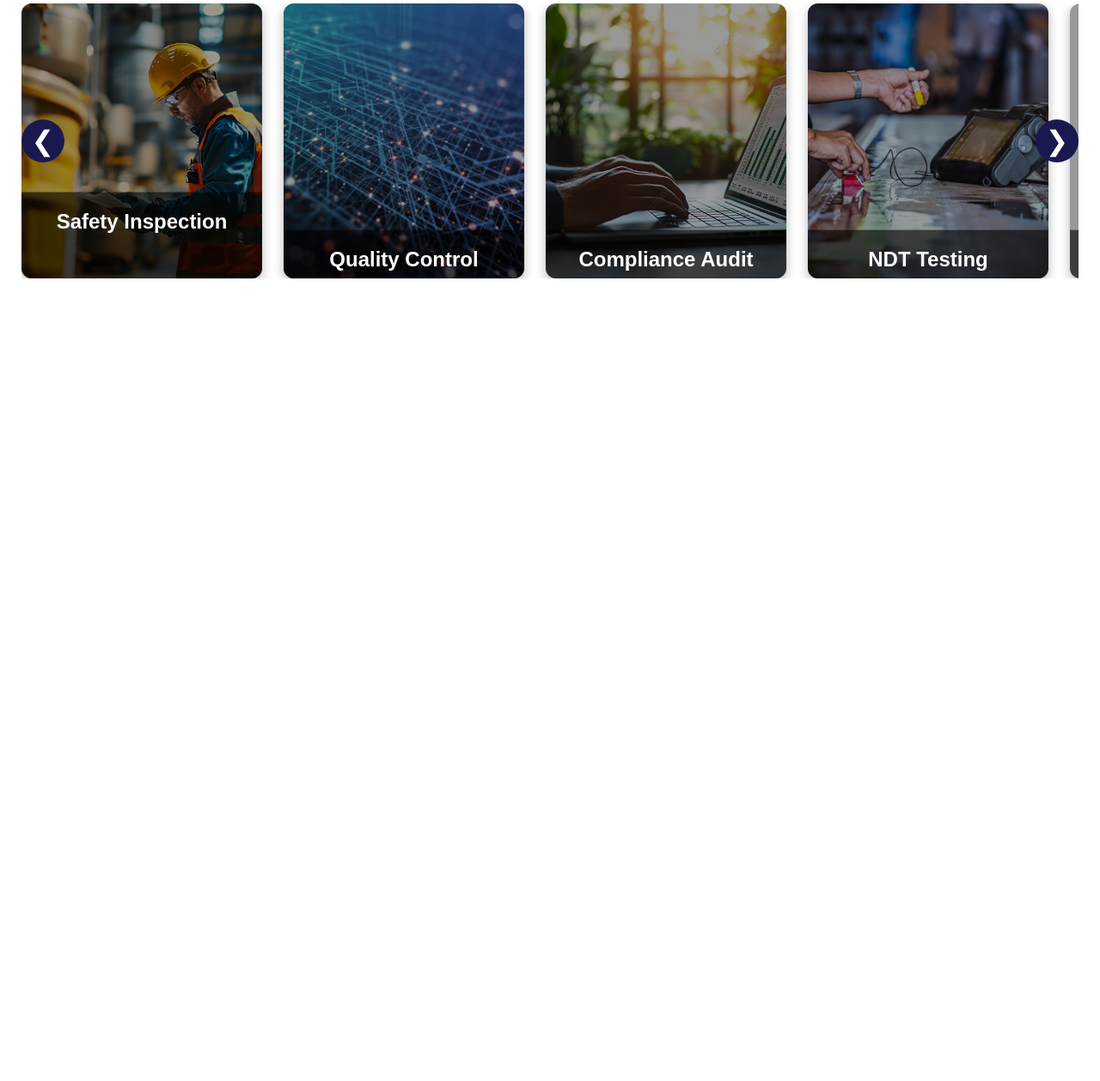
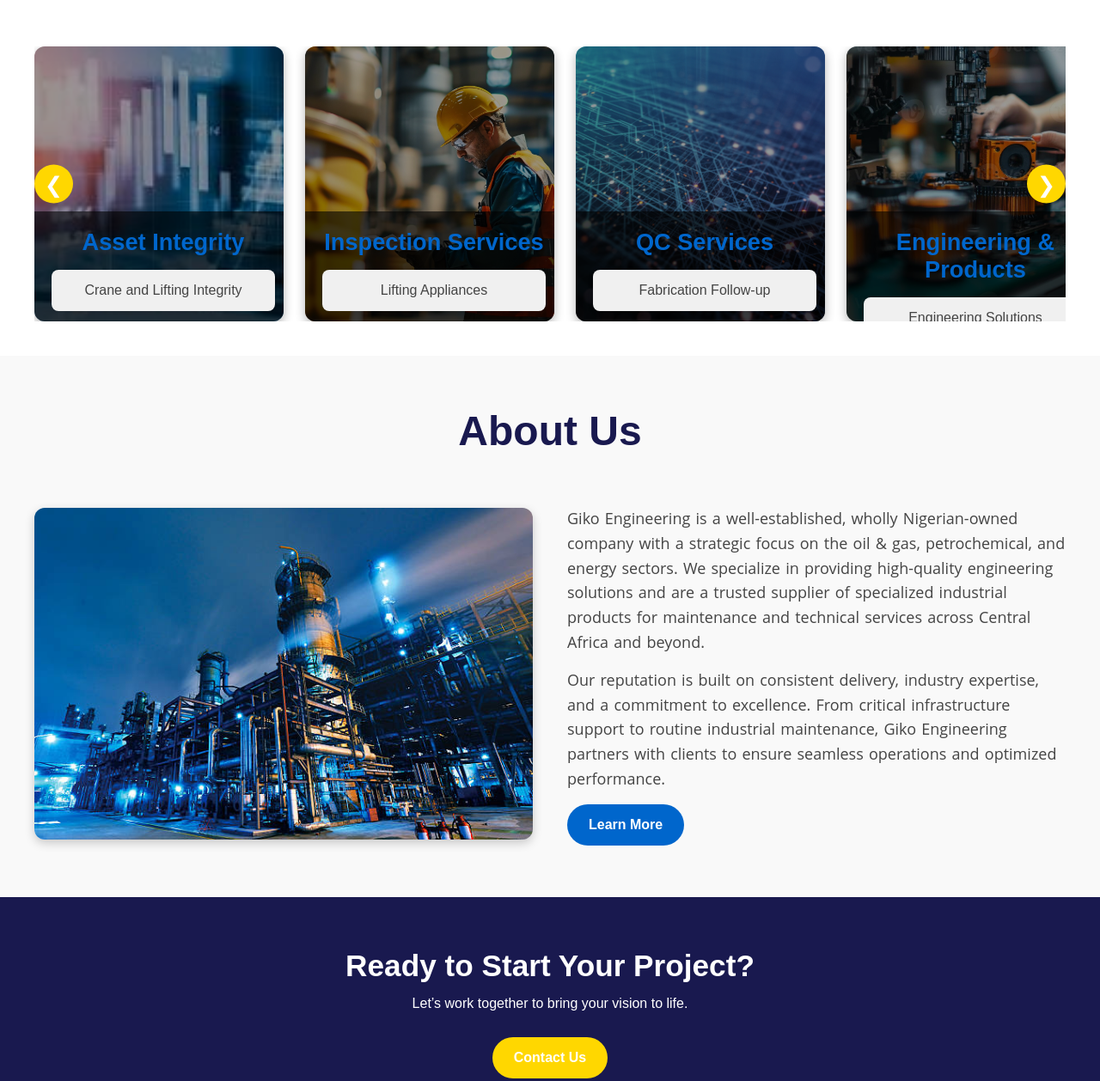
Before and after one commit to Osatohamwen/Giko, a plain HTML site: page index.html in a window 1280 px wide. Shown: the part 1047-2305 px from the top of the page at 86% size. Before the commit the page ends 1411 px from the top, so only its background shows below. Drawn offline with Linux system fonts and the light colour scheme; a web font is replaced by a local one.

Commit message:
Fixed bugs and updated code

```diff
--- a/index.css
+++ b/index.css
@@ -51,6 +51,7 @@ h1, h2, h3 {
 }
 .logo-img {
     display: none;
+
 }
 
 /* Navigation */
@@ -128,14 +129,15 @@ h1, h2, h3 {
     background: none;
     border: none;
     cursor: pointer;
-    color: rgba(255, 224, 27, 1);
+    color: #ffd700;
     font-size: 18px;
     padding: 10px 12px;
 }
 .search-hidden-box input:focus{
     border: none;
-    background-color: transparent;
+    background: transparent;
     color: white;
+    outline: 1px solid #fff;
 }
 .search-close {
     position: absolute;
@@ -248,21 +250,26 @@ h1, h2, h3 {
 }
 
 /* Buttons */
+.contact-btn, .about-btn, .cta-btn {
+    border-radius: 25px;
+    color: white;
+    font-family: var(--heading-font);
+    font-size: 0.9rem;
+    font-weight: bold;
+    cursor: pointer;
+    transition: all 0.3s ease;
+}
 .contact-btn {
     display: flex;
     align-items: center;
     justify-content: center;
-    padding: 10px 8px;
     background-color: #19194f;
     border: 1px solid #19194f;
+    padding: 10px 8px;
+}
+
+.get-in-touch {
     border-radius: 5px;
-    color: white;
-    font-family: var(--heading-font);
-    font-size: 0.9rem;
-    cursor: pointer;
-    transition: all 0.3s ease;
-}
-.get-in-touch {
     width: 90%;
     height: 60px;
     font-size: 1.2rem;
@@ -300,7 +307,7 @@ h1, h2, h3 {
     100% { transform: translateX(-50%); }
 }
 .services-section {
-  padding: 40px 25px;
+  padding: 40px;
 /*  background-color: rgba(255, 255, 255, 0.9);*/
   text-align: center;
 }
@@ -308,7 +315,7 @@ h1, h2, h3 {
 .services-carousel-wrapper {
   position: relative;
   overflow: hidden;
-  margin-top: 40px;
+  margin-top: 30px;
 }
 
 .services-carousel {
@@ -319,7 +326,7 @@ h1, h2, h3 {
 
 .service-card {
     position: relative;
-  width: 280px;
+    width: 290px;
     height: 320px;
     background-size: cover;
     background-position: center;
@@ -328,6 +335,8 @@ h1, h2, h3 {
     overflow: hidden;
     box-shadow: 0 4px 12px rgba(0, 0, 0, 0.3);
     cursor: pointer;
+    display: flex;
+    flex-direction: column;
 }
 
 .overlay-service {
@@ -340,15 +349,19 @@ h1, h2, h3 {
 
 .service-content {
     position: absolute;
+    top: 0;
     bottom: 0;
     left: 0;
     right: 0;
     background: rgba(0, 0, 0, 0.6);
+    font-family: var(--heading-font);
     color: #fff;
     padding: 20px;
     transform: translateY(60%);
     transition: transform 0.4s ease;
     z-index: 2;
+    overflow-y: auto;
+    padding-right: 10px; /* avoid scrollbar overlap */
 }
 
 .service-card:hover .service-content {
@@ -357,15 +370,17 @@ h1, h2, h3 {
 
 .service-content h3 {
   margin: 0 0 10px;
-  font-size: 1.5rem;
+  font-size: 1.7rem;
+  color: #0066cc;
 }
 
-.service-content p,
-.service-content a {
+.service-content p {
     opacity: 0;
     transition: opacity 0.3s ease;
     font-size: 1rem;
-    font-family: var(--body-font);
+    font-family: var(--other-font);
+    color: #fff;
+    padding: 5px 0
 }
 
 .service-card:hover .service-content p,
@@ -373,17 +388,22 @@ h1, h2, h3 {
   opacity: 1;
 }
 
-.service-content a {
-  color: #ffd700;
-  text-decoration: underline;
-  font-size: 14px;
+.service-content::-webkit-scrollbar {
+    width: 6px;
 }
 
+.service-content::-webkit-scrollbar-thumb {
+    background-color: rgba(255, 255, 255, 0.5);
+
+    border-radius: 10px;
+}
+
+
 .service-h1 {
-    font-size: 2rem;
     color: #19194f;
-    font-family: var(--other-font);
-    /*    margin: 0 0 20px 0;*/
+    font-family: var(--heading-font);
+    margin: 30px 0 60px 0;
+    font-size: 2rem
 }
 
 .arrow {
@@ -393,18 +413,16 @@ h1, h2, h3 {
     position: absolute;
     top: 50%;
     transform: translateY(-50%);
-    background: #19194f;
+    background: #ffd700;
     border: none;
-    height: 50px;
-    width: 50px;
+    height: 45px;
+    width: 45px;
     border-radius: 50%;
-    font-size: 2rem;
+    font-size: 1.6rem;
     color: #fff;
     cursor: pointer;
     z-index: 5;
 }
-
-
 .arrow.left {
   left: 0;
 }
@@ -413,14 +431,145 @@ h1, h2, h3 {
   right: 0;
 }
 
+.decorative-list {
+  list-style: none;
+  padding: 0;
+  margin: 1rem 0;
+  max-width: 400px;
+}
 
-.read-more {
+.decorative-list li {
+  background: #f0f0f0;
+  margin-bottom: 15px;
+  border-radius: 8px;
+  overflow: hidden;
+  box-shadow: 0 2px 6px rgba(0, 0, 0, 0.1);
+  transition: transform 0.2s ease;
+}
+
+.decorative-list li:hover {
+  transform: translateY(-2px);
+}
+
+.decorative-list a {
+  display: block;
+  padding: 15px 20px;
+  color: #444;
+  text-decoration: none;
+  font-weight: 500;
+  position: relative;
+  transition: color 0.3s ease;
+}
+
+.decorative-list a::after {
+  content: '→';
+  position: absolute;
+  right: 20px;
+  opacity: 0;
+  transition: opacity 0.3s, right 0.3s;
+}
+
+.decorative-list a:hover {
+  color: #0066cc;
+}
+
+.decorative-list a:hover::after {
+  opacity: 1;
+  right: 10px;
+}
+/*---------------------About Us----------------*/
+.about-us {
+  padding: 60px 25px;
+  background: #f9f9f9;
+  font-family: var(--body-font, sans-serif);
+}
+
+.about-container {
+  display: flex;
+  flex-wrap: wrap;
+  align-items: center;
+  max-width: 1200px;
+  margin: 0 auto;
+  gap: 40px;
+}
+
+.about-image {
+  flex: 1 1 400px;
+}
+
+.about-image img {
+  width: 100%;
+  border-radius: 12px;
+  box-shadow: 0 4px 12px rgba(0,0,0,0.2);
+}
+
+.about-content {
+  flex: 1 1 400px;
+}
+
+.about-us h1 {
+  font-size: 2rem;
+  color: #19194f;
+  margin-bottom: 60px;
+  text-align: center;
+}
+
+.about-content p {
+    font-size: 18px;
+    color: #444;
+    line-height: 1.6;
+    word-spacing: 1.5px;
+    margin-bottom: 15px;
+    font-family: var(--body-font);
+}
+
+.about-btn, .cta-btn {
+    padding: 15px 25px;
     display: inline-block;
-    margin-top: 10px;
-    color: blue;
-    text-decoration: underline;
-    cursor: pointer;
+    background-color: #0066cc;
+    color: #fff;
+    font-size: 1rem;
+    font-family: var(--other-font);
+    text-decoration: none;
 }
+
+.about-btn:hover {
+  background-color: #004c99;
+}
+
+/*----------- CTA Section-------------- */
+
+
+
+.cta-section {
+  background: #19194f;
+  color: #fff;
+  padding: 60px 20px;
+  text-align: center;
+}
+
+.cta-container h2 {
+  font-size: 1.8rem;
+  margin-bottom: 15px;
+}
+
+.cta-container p {
+  font-size: 1rem;
+  margin-bottom: 30px;
+  color: #fff;
+  font-family: var(--other-font);
+
+
+}
+
+.cta-btn {
+  background-color: #ffd700;
+}
+
+.cta-btn:hover {
+  background-color: #e6c200;
+}
+
 
 
 /* ------------------- Responsive Design ------------------ */
@@ -473,7 +622,7 @@ h1, h2, h3 {
 @media (min-width: 768px) {
     .header {
         padding: 20px 20px;
-        background: rgba(0, 0, 0, 0.5);
+        background: rgba(0, 0, 0, 1);
     }
 
     .logo-blue { display: none; }
@@ -532,6 +681,15 @@ h1, h2, h3 {
     .service-section {
         padding: 60px 40px;
     }
+    .about-us h1{
+        font-size: 3rem;
+    }
+    .cta-container h2{
+        font-size: 1.1rem;
+    }
+    .cta-container h2 {
+        font-size: 2.2rem;
+    }
 
 
 }
--- a/index.html
+++ b/index.html
@@ -4,7 +4,7 @@
     <meta charset="utf-8" />
     <meta name="viewport" content="width=device-width, initial-scale=1.0">
     <link rel="stylesheet" href="./index.css">
-    <!--<link rel="stylesheet" href="./form.css">-->
+    <link rel="stylesheet" href="./form.css">
     <link rel="stylesheet" href="https://cdnjs.cloudflare.com/ajax/libs/font-awesome/6.5.0/css/all.min.css">
     <link rel="preconnect" href="https://fonts.googleapis.com">
     <link rel="preconnect" href="https://fonts.gstatic.com" crossorigin>
@@ -26,22 +26,19 @@
 
             <!-- Nav Items for Small Screens -->
             <nav class="topNavItemsBurger" id="navMenu">
-                <a href="#home">Home</a>
                 <a href="#about">About Us</a>
                 <a href="#services">Services</a>
                 <a href="#careers">Careers</a>
                 <a href="#resources">Resources</a>
                 <a href="#search" class="search-visible">Search <i class="fa-solid fa-magnifying-glass"></i></a>
-                <button class="contact-btn">Contact Us</button>
+                <a href="./form.html">
+                    <button class="contact-btn">Contact Us</button>
+                </a>
             </nav>
 
 
             <!-- Nav Items for Large Screens -->
             <nav class="topNavItems">
-                <div class="nav-item">
-                    <a href="#home">Home</a>
-                </div>
-
                 <div class="nav-item dropdown-icon">
                     <a href="#about">About Us</a>
                     <i class="fa-solid fa-caret-down" aria-hidden="true"></i>
@@ -56,13 +53,11 @@
                     <a href="#services">Services</a>
                     <i class="fa-solid fa-caret-down" aria-hidden="true"></i>
                     <ul class="dropdown-menu">
-                        <li><a href="#">Safety Inspection</a></li>
-                        <li><a href="#">Quality Control</a></li>
-                        <li><a href="#">Compliance Audit</a></li>
-                        <li><a href="#">NDT Testing</a></li>
-                        <li><a href="#">Oil & Gas</a></li>
-                        <li><a href="#">Construction</a></li>
-                        <li><a href="#">Manufacturing</a></li>
+                        <li><a href="#">Asset Integrity</a></li>
+                        <li><a href="#">Inspection Services</a></li>
+                        <li><a href="#">QC Services</a></li>
+                        <li><a href="#">Engineering Solutions</a></li>
+                        <li><a href="#">Marine Solution</a></li>
                     </ul>
                 </div>
 
@@ -135,71 +130,109 @@
                 <div class="services-carousel-wrapper">
                     <button class="arrow left" id="prevBtn">&#10094;</button>
                     <div class="services-carousel" id="servicesCarousel">
+                        <div class="service-card" style="background-image: url('./img/am.jpg');">
+                            <div class="overlay-service"></div>
+                            <div class="service-content" id="service1">
+                                <h3>Asset Integrity</h3>
+                                <ul class="decorative-list">
+                                    <li><a href="services.html#service1-details">Crane and Lifting Integrity</a></li>
+                                    <li><a href="services.html#service1-details">Maintenance Management</a></li>
+                                    <li><a href="services.html#service1-details">Process Integrity</a></li>
+                                    <li><a href="services.html#service1-details">Structural Integrity</a></li>
+                                    <li><a href="services.html#service1-details">TRIM Concept</a></li>
+                                </ul>
+                            </div>
+                        </div>
                         <div class="service-card" style="background-image: url('./img/safety.jpeg');">
                             <div class="overlay-service"></div>
                             <div class="service-content" id="service1">
-                                <h3>Safety Inspection</h3>
-                                <p>Ensure compliance and safety at every stage... Ensure compliance and safety at every stage... Ensure compliance and safety at every stage...Ensure compliance and safety at every stage...</p>
-                                <a href="services.html#service1-details">Read More</a>
+                                <h3>Inspection Services</h3>
+                                <ul class="decorative-list">
+                                    <li><a href="services.html#service1-details">Lifting Appliances</a></li>
+                                    <li><a href="services.html#service1-details">Drilling Equipment</a></li>
+                                    <li><a href="services.html#service1-details">Static Pressurised Equipment</a></li>
+                                    <li><a href="services.html#service1-details">Hull and Structures</a></li>
+                                    <li><a href="services.html#service1-details">Storage Tank</a></li>
+                                    <li><a href="services.html#service1-details">Pressure Safety Valves</a></li>
+                                    <li><a href="services.html#service1-details">Instrument Calibration</a></li>
+                                    <li><a href="services.html#service1-details">Jacking Systems</a></li>
+                                    <li><a href="services.html#service1-details">Dropped Object Management</a></li>
+                                    <li><a href="services.html#service1-details">Non-Destructive Testing</a></li>
+                                </ul>
                             </div>
                         </div>
                         <div class="service-card" style="background-image: url('./img/qc.jpeg');">
                             <div class="overlay-service"></div>
-                            <div class="service-content" id="service2">
-                                <h3>Quality Control</h3>
-                                <p>Delivering products and services with consistency...</p>
-                                <a href="services.html#service2-details">Read More</a>
+                            <div class="service-content" id="service1">
+                                <h3>QC Services</h3>
+                                <ul class="decorative-list">
+                                    <li><a href="services.html#service1-details">Fabrication Follow-up</a></li>
+                                    <li><a href="services.html#service1-details">Welding Solutions</a></li>
+                                    <li><a href="services.html#service1-details">Coating Solutions</a></li>
+                                </ul>
                             </div>
                         </div>
-                        <div class="service-card" style="background-image: url('./img/ca.jpg');">
+                        <div class="service-card" style="background-image: url('./img/ep.jpeg');">
                             <div class="overlay-service"></div>
-                            <div class="service-content" id="service3">
-                                <h3>Compliance Audit</h3>
-                                <p>Thorough evaluations for regulatory compliance...</p>
-                                <a href="services.html#service3-details">Read More</a>
-                            </div>
-                        </div>
-                        <div class="service-card" style="background-image: url('./img/ndt.jpg');">
-                            <div class="overlay-service"></div>
-                            <div class="service-content" id="service4">
-                                <h3>NDT Testing</h3>
-                                <p>Non-destructive testing to ensure structural integrity...</p>
-                                <a href="services.html#service4-details">Read More</a>
-                            </div>
-                        </div>
-                        <div class="service-card" style="background-image: url('./img/oilgas.jpg');">
-                            <div class="overlay-service"></div>
-                            <div class="service-content" id="service5">
-                                <h3>Oil & Gas</h3>
-                                <p>Inspection and engineering services for oil and gas...</p>
-                                <a href="services.html#service5-details">Read More</a>
+                            <div class="service-content" id="service1">
+                                <h3>Engineering & Products</h3>
+                                <ul class="decorative-list">
+                                    <li><a href="services.html#service1-details">Engineering Solutions</a></li>
+                                </ul>
                             </div>
                         </div>
                         <div class="service-card" style="background-image: url('./img/construction.jpg');">
                             <div class="overlay-service"></div>
-                            <div class="service-content" id="service6">
-                                <h3>Construction</h3>
-                                <p>Engineering assurance in civil construction projects...</p>
-                                <a href="services.html#service6-details">Read More</a>
-                            </div>
-                        </div>
-                        <div class="service-card" style="background-image: url('./img/manu.jpg');">
-                            <div class="overlay-service"></div>
-                            <div class="service-content" id="service6">
-                                <h3>Manufacturing</h3>
-                                <p>Engineering assurance in civil construction projects...</p>
-                                <a href="services.html#service6-details">Read More</a>
+                            <div class="service-content" id="service1">
+                                <h3>Compliance</h3>
+                                <ul class="decorative-list">
+                                    <li><a href="services.html#service1-details">Fabrication Follow-up</a></li>
+                                    <li><a href="services.html#service1-details">Welding Solutions</a></li>
+                                    <li><a href="services.html#service1-details">Coating Solutions</a></li>
+                                </ul>
                             </div>
                         </div>
                     </div>
                     <button class="arrow right" id="nextBtn">&#10095;</button>
                 </div>
             </section>
+            <section class="about-us" id="about">
+                <h1>About Us</h1>
+                <div class="about-container">
+                    <div class="about-image">
+                        <img src="./img/aboutOG.jpg" alt="Our Team">
+                    </div>
+                    <div class="about-content">
+                        <p>
+                            Giko Engineering is a well-established,
+                            wholly Nigerian-owned company with a strategic focus on the oil & gas,
+                            petrochemical, and energy sectors.
+                            We specialize in providing high-quality engineering solutions and
+                            are a trusted supplier of specialized industrial products for maintenance
+                            and technical services across Central Africa and beyond.
+                        </p>
+                        <p>
+                            Our reputation is built on consistent delivery, industry expertise, and a commitment to excellence.
+                            From critical infrastructure support to routine industrial maintenance,
+                            Giko Engineering partners with clients to ensure seamless operations and optimized performance.
+                        </p>
+                        <a href="about.html" class="about-btn">Learn More</a>
+                    </div>
+                </div>
+            </section>
+            <section class="cta-section">
+                <div class="cta-container">
+                    <h2>Ready to Start Your Project?</h2>
+                    <p>Let’s work together to bring your vision to life.</p>
+                    <a href="./form.html" class="cta-btn">Contact Us</a>
+                </div>
+            </section>
+
 
         </main>
     </div>
 
     <script src="./index.js"></script>
-    <!--<script src="./form.js"></script>-->
+    <script src="./form.js"></script>
 </body>
 </html>
--- a/index.js
+++ b/index.js
@@ -99,21 +99,37 @@ document.addEventListener('DOMContentLoaded', function () {
     const clones = track.innerHTML;
     track.innerHTML += clones;
 
+
+
     // === Service Carousel Logic ===
     const carousel = document.getElementById('servicesCarousel');
     const cards = document.querySelectorAll('.service-card');
     const prevBtn = document.getElementById('prevBtn');
     const nextBtn = document.getElementById('nextBtn');
 
-    const cardWidth = cards[0].offsetWidth + 20; // width + gap
-    const visibleCards = 3;
-    const maxScrollIndex = cards.length - visibleCards;
-
+    let cardWidth = cards[0].offsetWidth + 20;
+    let visibleCards = getVisibleCards();
+    let maxScrollIndex = cards.length - visibleCards;
     let currentIndex = 0;
 
+    function getVisibleCards() {
+        const screenWidth = window.innerWidth;
+        if (screenWidth < 600) return 1;
+        if (screenWidth < 900) return 2;
+        return 3;
+    }
+
     function updateCarousel() {
+        cardWidth = cards[0].offsetWidth + 20; // recalculate in case layout changed
         const offset = currentIndex * cardWidth;
         carousel.style.transform = `translateX(-${offset}px)`;
+    }
+
+    function handleResize() {
+        visibleCards = getVisibleCards();
+        maxScrollIndex = cards.length - visibleCards;
+        currentIndex = Math.min(currentIndex, maxScrollIndex);
+        updateCarousel();
     }
 
     prevBtn.addEventListener('click', () => {
@@ -130,6 +146,10 @@ document.addEventListener('DOMContentLoaded', function () {
         }
     });
 
+    window.addEventListener('resize', handleResize);
+
+    // Initialize
+    handleResize();
     updateCarousel();
 
 
```
Also changed, not shown: form.css (+9 -2 lines), img/aboutOG.jpg (added), img/am.jpg (added), img/ep.jpeg (added). Lines whose indentation alone changed are shown as unchanged.
